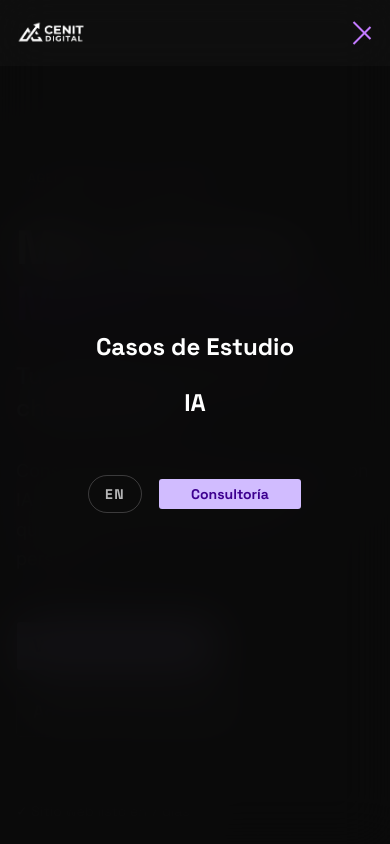
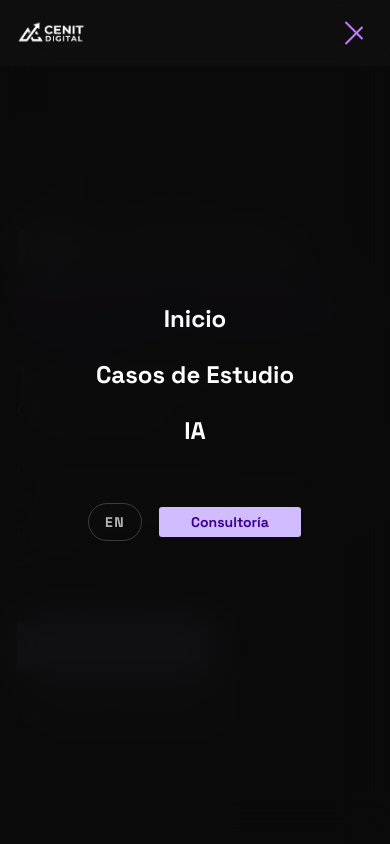
Before and after one commit to grijalvapadilla93/cenit-digital, a Next.js app: page / in a window 390 px wide. Both pictures are taken after a click on the button 362 px from the left and 33 px from the top of the page. Shown: the top 844 px of the page. Built offline with nearby package versions, Linux system fonts and the light colour scheme.

Commit message:
fix hamburger mobile visibility + add Inicio link in mobile menu

```diff
--- a/src/components/navbar.tsx
+++ b/src/components/navbar.tsx
@@ -58,7 +58,7 @@ export function Navbar() {
 
           {/* Hamburger */}
           <button
-            className="md:hidden flex flex-col gap-1.5 cursor-pointer bg-transparent border-none p-2 -mr-2"
+            className="md:hidden flex flex-col gap-1.5 cursor-pointer bg-transparent border-none p-2"
             onClick={() => setOpen(!open)}
             aria-label="Menu"
           >
@@ -88,13 +88,25 @@ export function Navbar() {
         }`}
       >
         <a
+          href="/"
+          onClick={() => setOpen(false)}
+          className="text-2xl font-bold text-white hover:text-purple-400 transition-colors font-[family-name:var(--font-space-grotesk)]"
+          style={{
+            transform: open ? "translateY(0)" : "translateY(20px)",
+            opacity: open ? 1 : 0,
+            transition: "all 0.4s cubic-bezier(0.22, 1, 0.36, 1) 0ms",
+          }}
+        >
+          {t.nav.home || "Inicio"}
+        </a>
+        <a
           href="/casos"
           onClick={() => setOpen(false)}
           className="text-2xl font-bold text-white hover:text-purple-400 transition-colors font-[family-name:var(--font-space-grotesk)]"
           style={{
             transform: open ? "translateY(0)" : "translateY(20px)",
             opacity: open ? 1 : 0,
-            transition: "all 0.4s cubic-bezier(0.22, 1, 0.36, 1) 0ms",
+            transition: "all 0.4s cubic-bezier(0.22, 1, 0.36, 1) 100ms",
           }}
         >
           {t.nav.caseStudies}
--- a/src/lib/translations.ts
+++ b/src/lib/translations.ts
@@ -4,6 +4,7 @@ export const translations = {
   en: {
     // Navbar
     nav: {
+      home: "Home",
       caseStudies: "Case Studies",
       consultation: "Consultation",
     },
@@ -240,6 +241,7 @@ export const translations = {
 
   es: {
     nav: {
+      home: "Inicio",
       caseStudies: "Casos de Estudio",
       consultation: "Consultoría",
     },
```
